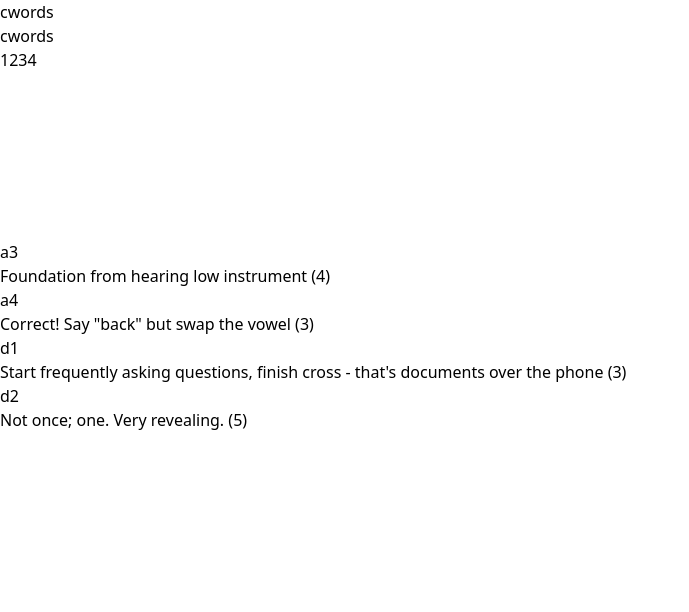
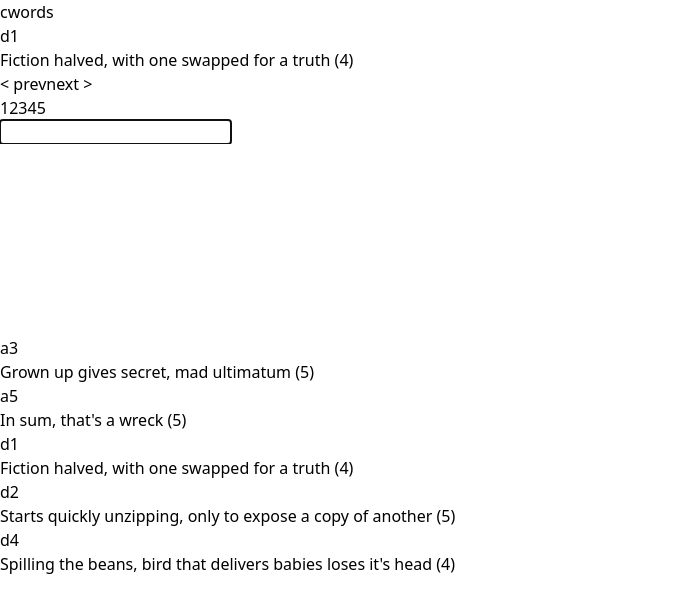
Before and after one commit to neverstew/cwords, a React (Vite) app in the folder app/: page / in a window 1280 px wide. Shown: the top 612 px of the page, without its empty margins (0-689 px from the left). Built offline with nearby package versions, Linux system fonts and the light colour scheme.

Commit message:
Puzzle 2024-11-11

```diff
--- a/app/src/useGame.ts
+++ b/app/src/useGame.ts
@@ -1,47 +1,61 @@
 import { useEffect, useReducer } from "react";
 
-const puzzle = ". f . n .\nb a s e .\n. x . v .\n. . y e s\n. . . r .";
+const puzzle = "f . q . .\na d u l t\nc . o . a\nt o t a l\n. . e . k";
 export const INITIAL_GAME_STATE = {
-    "puzzle": ". f . n .\nb a s e .\n. x . v .\n. . y e s\n. . . r .",
+    "puzzle": "f . q . .\na d u l t\nc . o . a\nt o t a l\n. . e . k",
     "words": {
         "a3": {
-            "clue": "Foundation from hearing low instrument",
+            "clue": "Grown up gives secret, mad ultimatum",
             "range": [
                 5,
                 6,
                 7,
-                8
+                8,
+                9
             ],
-            "counts": "(4)"
+            "counts": "(5)"
         },
-        "a4": {
-            "clue": "Correct! Say \"back\" but swap the vowel",
+        "a5": {
+            "clue": "In sum, that's a wreck",
             "range": [
+                15,
+                16,
                 17,
                 18,
                 19
             ],
-            "counts": "(3)"
+            "counts": "(5)"
         },
         "d1": {
-            "clue": "Start frequently asking questions, finish cross - that's documents over the phone",
+            "clue": "Fiction halved, with one swapped for a truth",
             "range": [
-                1,
-                6,
-                11
+                0,
+                5,
+                10,
+                15
             ],
-            "counts": "(3)"
+            "counts": "(4)"
         },
         "d2": {
-            "clue": "Not once; one. Very revealing.",
+            "clue": "Starts quickly unzipping, only to expose a copy of another",
             "range": [
-                3,
-                8,
-                13,
-                18,
-                23
+                2,
+                7,
+                12,
+                17,
+                22
             ],
             "counts": "(5)"
+        },
+        "d4": {
+            "clue": "Spilling the beans, bird that delivers babies loses it's head",
+            "range": [
+                9,
+                14,
+                19,
+                24
+            ],
+            "counts": "(4)"
         }
     },
     cells: puzzle.trim().split(/\s+/).map(c => c.toUpperCase()),
```
Also changed, not shown: structure.txt.
